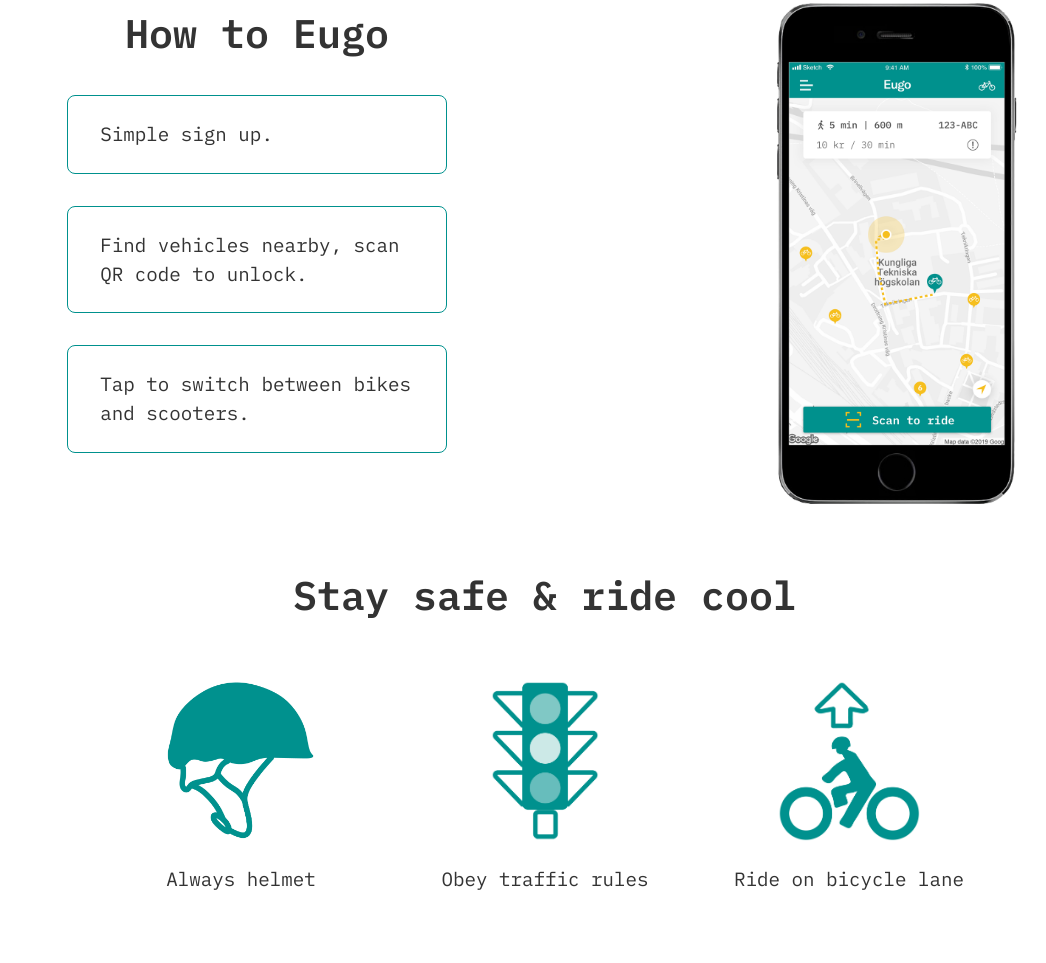
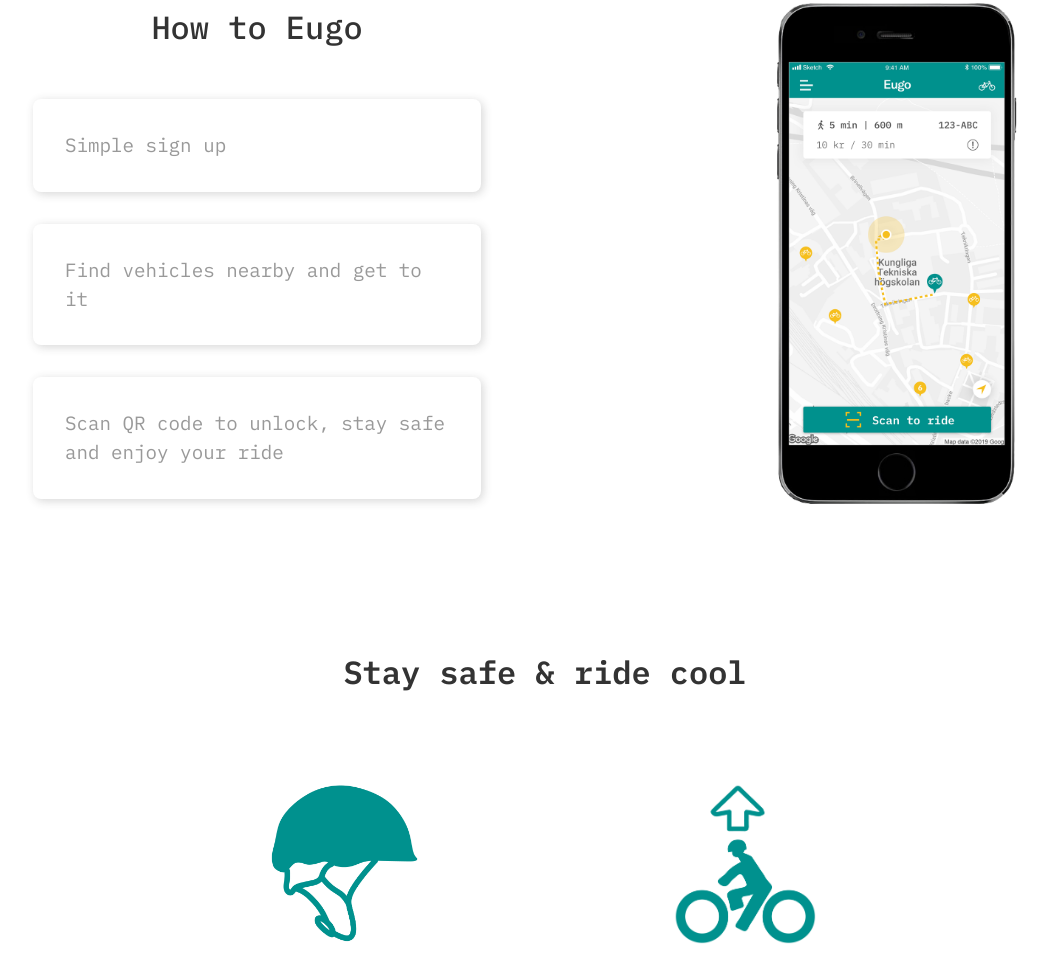
Before and after one commit to irisfffff/eugo, a website: page dist/index.html in a window 1280 px wide. Shown: the part 1389-2352 px from the top of the page, without its empty margins (95-1141 px from the left). Drawn offline with Linux system fonts and the light colour scheme.

Commit message:
Updated layout

```diff
--- a/scss/main.scss
+++ b/scss/main.scss
@@ -21,6 +21,10 @@
 
 h1 {
   font-size: 2.5rem;
+}
+
+h2 {
+  font-size: 2rem;
 }
 
 .bold {
@@ -135,26 +139,38 @@
     padding-bottom: 0;
     color: $secondary-color;
 
+    h2 {
+      margin-bottom: 1rem;
+    }
+
     ul {
       list-style-type: none;
       margin: 0;
       padding: 2rem 4rem;
+      padding-bottom: 0;
       text-align: center;
     }
 
     li {
       display: inline-block;
-      border: 1px $theme-color1 solid;
       border-radius: 0.5rem;
+      color: rgba($secondary-color, 0.5);
       text-align: left;
+      box-sizing: border-box;
       font-size: 1.2rem;
-      padding: 1.5rem 2rem;
-      width: 70%;
+      padding: 2rem;
+      width: 100%;
+      max-width: 30rem;
       margin-bottom: 2rem;
 
+      -webkit-box-shadow: 2px 2px 10px 0px rgba($secondary-color,0.2);
+      -moz-box-shadow: 2px 2px 10px 0px rgba($secondary-color,0.2);
+      box-shadow: 2px 2px 10px 0px rgba($secondary-color,0.2);
+
       &:hover {
-        font-size: 1.5rem;
-        padding: 1.8rem 2.5rem;
+        font-size: 1.4rem;
+        color: rgba($secondary-color, 1);
+        padding: 2rem 2.5rem;
       }
     }
   }
@@ -167,6 +183,7 @@
       min-width: 40%;
       max-width: 15rem;
       padding-top: 4rem;
+      padding-bottom: 5rem;
       margin: auto;
     }
   }
@@ -177,17 +194,18 @@
   height: max-content;
   background: $primary-color;
   color: $secondary-color;
-  padding-bottom: 3rem;
+  padding: 4rem;
 
-  h1 {
-    padding-top: 3rem;
+  h2 {
+    padding-bottom: 2rem;
   }
 
-  .rule1, .rule2 {
+  .rule {
     display: flex;
     padding: 2rem 4rem;
     flex-wrap: wrap;
     justify-content: center;
+    align-items: center;
     text-align: center;
 
     div {
@@ -195,7 +213,7 @@
       width: 15rem;
       display: grid;
       grid-template-rows: 3fr 1fr;
-      margin: 0 2rem;
+      margin: 0 5rem;
     }
 
     img {
```
Also changed, not shown: dist/css/main.css, dist/index.html.
